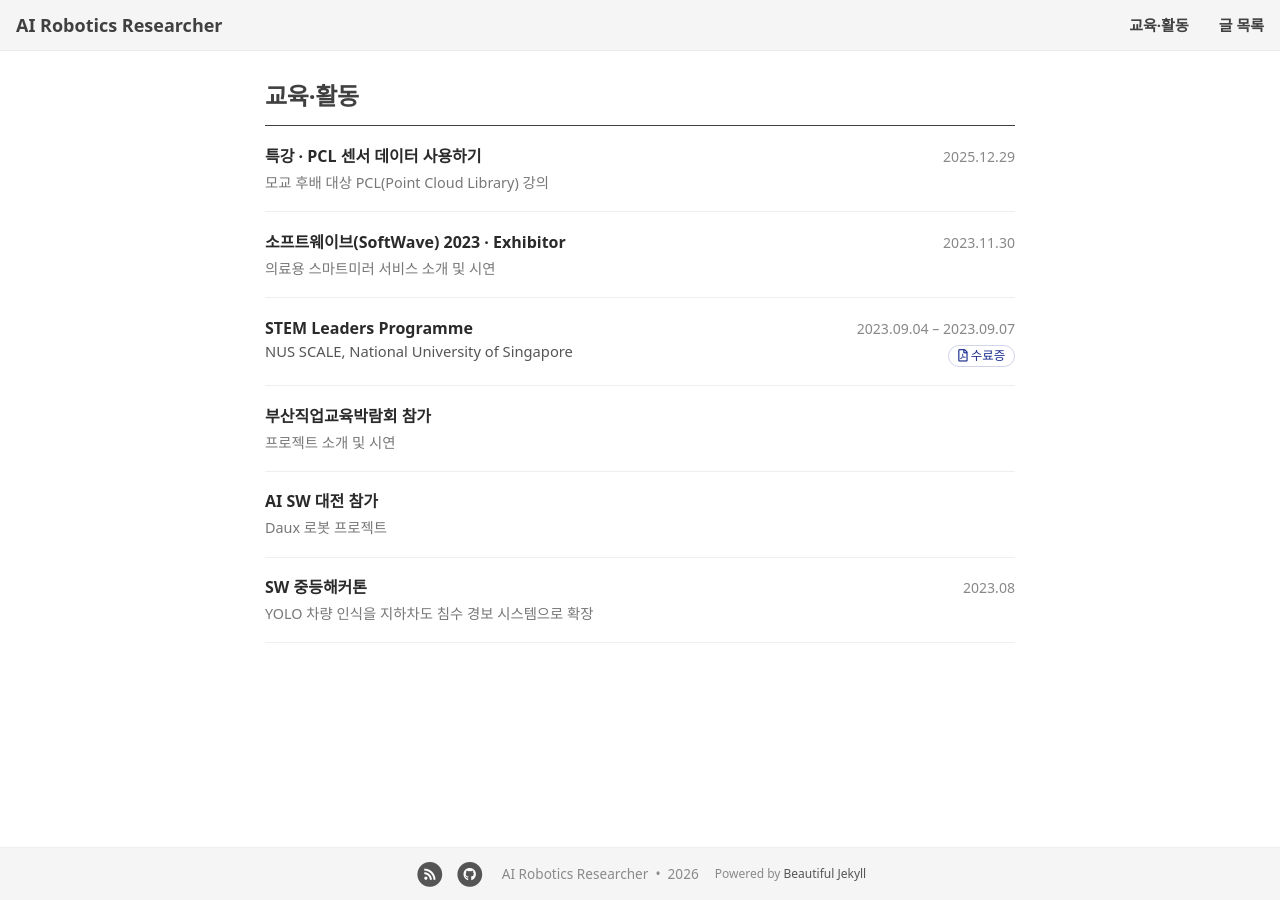
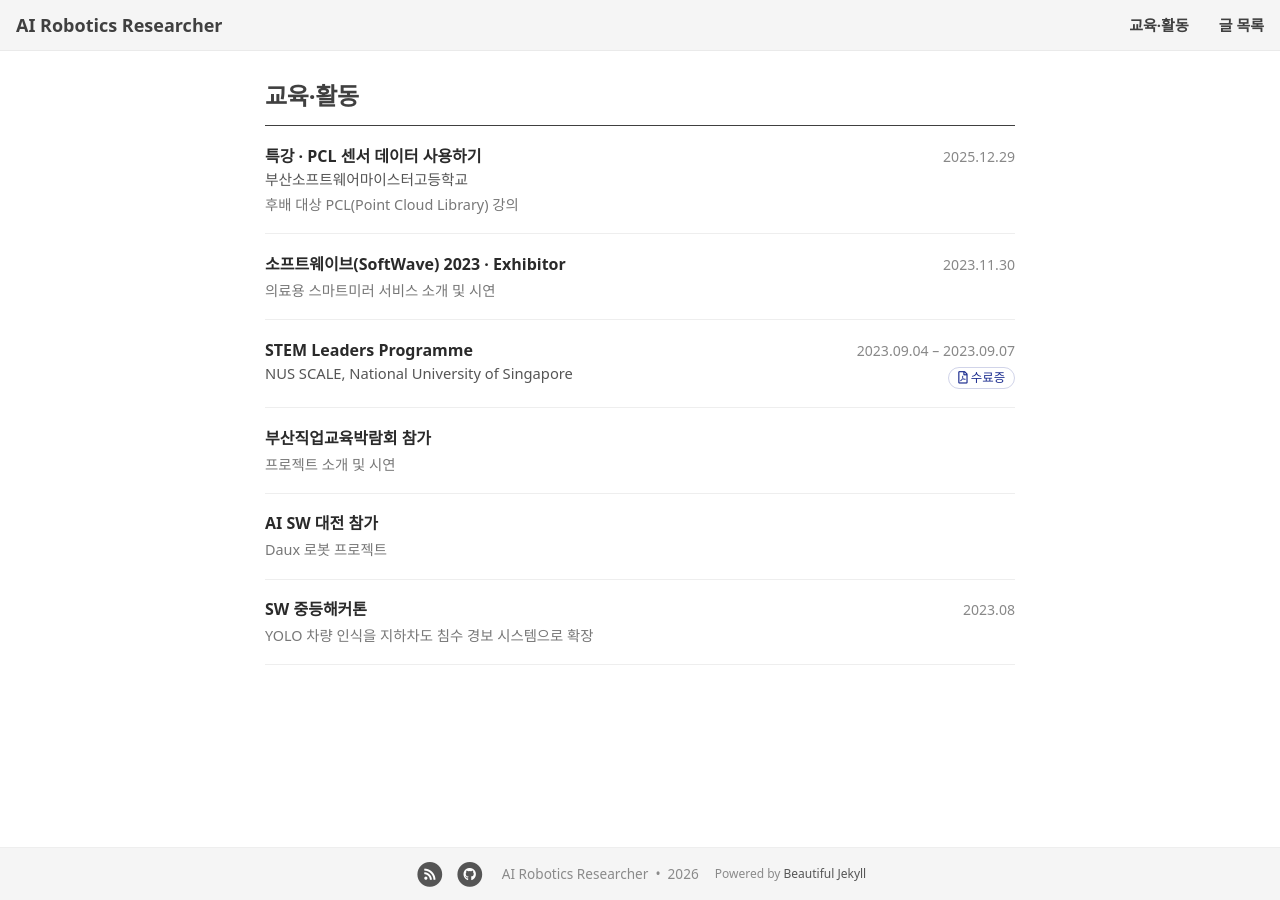
Before and after one commit to chanyee725/chanyee725, a Jekyll site: the page built from activities.html, in a window 1280 px wide. Built offline with Jekyll 4.4.1, drawn with Linux system fonts in a browser that asks for light colours; nearby versions of some CDN libraries; some web fonts are replaced.

Commit message:
docs: add lecture venue

```diff
--- a/_data/profile.yml
+++ b/_data/profile.yml
@@ -18,7 +18,8 @@ career:
 # activities: 교육·연수·활동 (/activities 페이지). title(이름), org(기관), period(기간), file(수료증 PDF, assets/files/ 기준)
 activities:
   - title: "특강 · PCL 센서 데이터 사용하기"
-    note: 모교 후배 대상 PCL(Point Cloud Library) 강의
+    note: 후배 대상 PCL(Point Cloud Library) 강의
+    org: 부산소프트웨어마이스터고등학교
     period: 2025.12.29
   - title: 소프트웨이브(SoftWave) 2023 · Exhibitor
     note: 의료용 스마트미러 서비스 소개 및 시연
```
